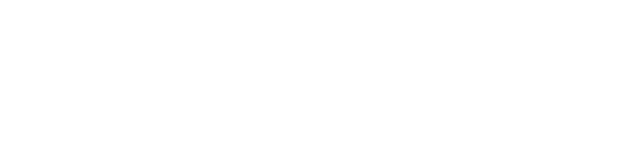
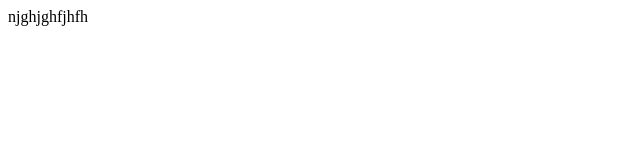
Before and after one commit to ZahraGhasemii/course, a plain HTML site: page index.html in a window 1280 px wide. Shown: the whole page, without its empty margins (0-640 px from the left). Drawn offline with Linux system fonts and the light colour scheme.

Commit message:
all files commited

```diff
--- a/index.html
+++ b/index.html
@@ -7,6 +7,6 @@
     <title>Document</title>
 </head>
 <body>
-
+    njghjghfjhfh
 </body>
 </html>
```
